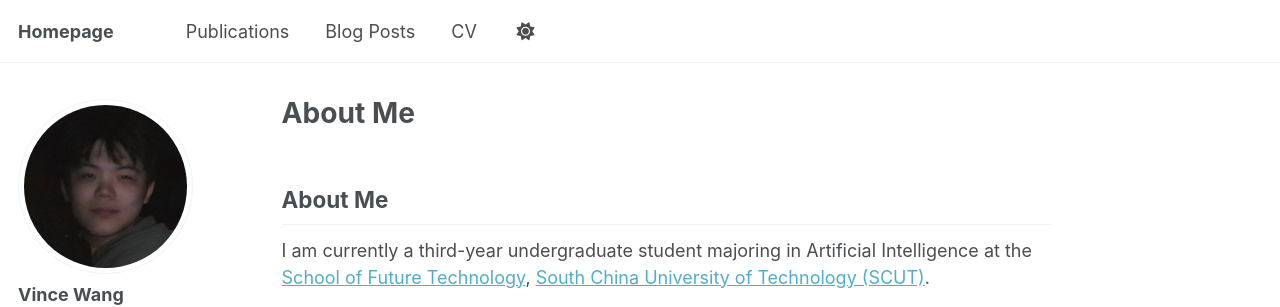
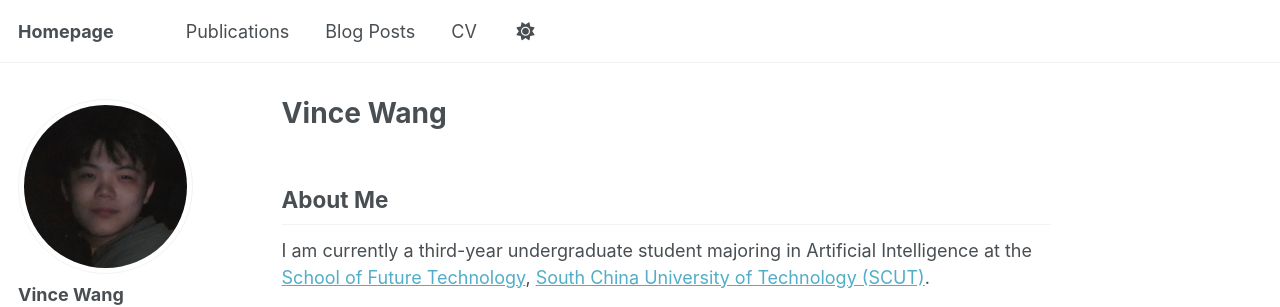
Before and after one commit to VinceWangVW/VinceWangVW.github.io, a Jekyll site: the page built from _pages/about.md, in a window 1280 px wide and 900 px high. Shown: the top 307 px of the window. Built offline with Jekyll 4.4.1, drawn with Linux system fonts in a browser that asks for light colours; a script that is not in the unit is left out.

Commit message:
Update about.md

```diff
--- a/_pages/about.md
+++ b/_pages/about.md
@@ -1,7 +1,7 @@
 ---
 permalink: /
 layout: single
-title: "About Me"
+title: "Vince Wang"
 author_profile: true
 redirect_from:
   - /about/
```
